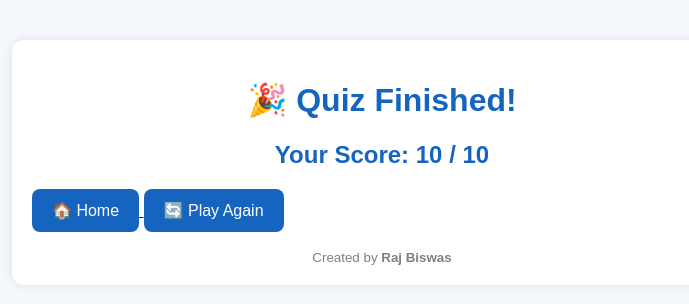
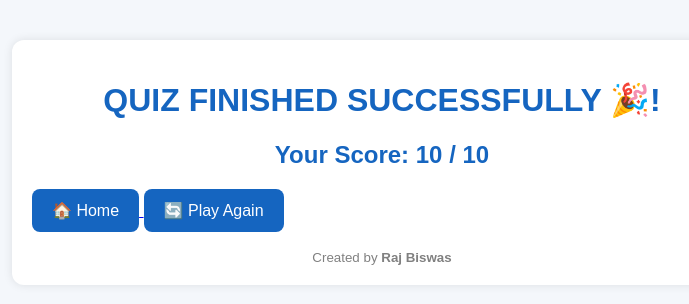
Before and after one commit to rajbis1105-jpg/gk-challenge, a Flask app: template templates/result.html in a window 1280 px wide. Shown: the top 304 px of the page, without its empty margins (258-947 px from the left). Run offline with Flask 3, Linux system fonts and the light colour scheme; the template is opened without the code that fills it: most values are stand-ins (such as "Sample title", 1, 10 or a date in 2020).

Commit message:
Update result.html

```diff
--- a/templates/result.html
+++ b/templates/result.html
@@ -7,7 +7,7 @@
 <body>
 
 <div class="container">
-    <h1>🎉 Quiz Finished!</h1>
+    <h1>QUIZ FINISHED SUCCESSFULLY 🎉!</h1>
 
     <h2>Your Score: {{ score }} / 10</h2>
 
```
